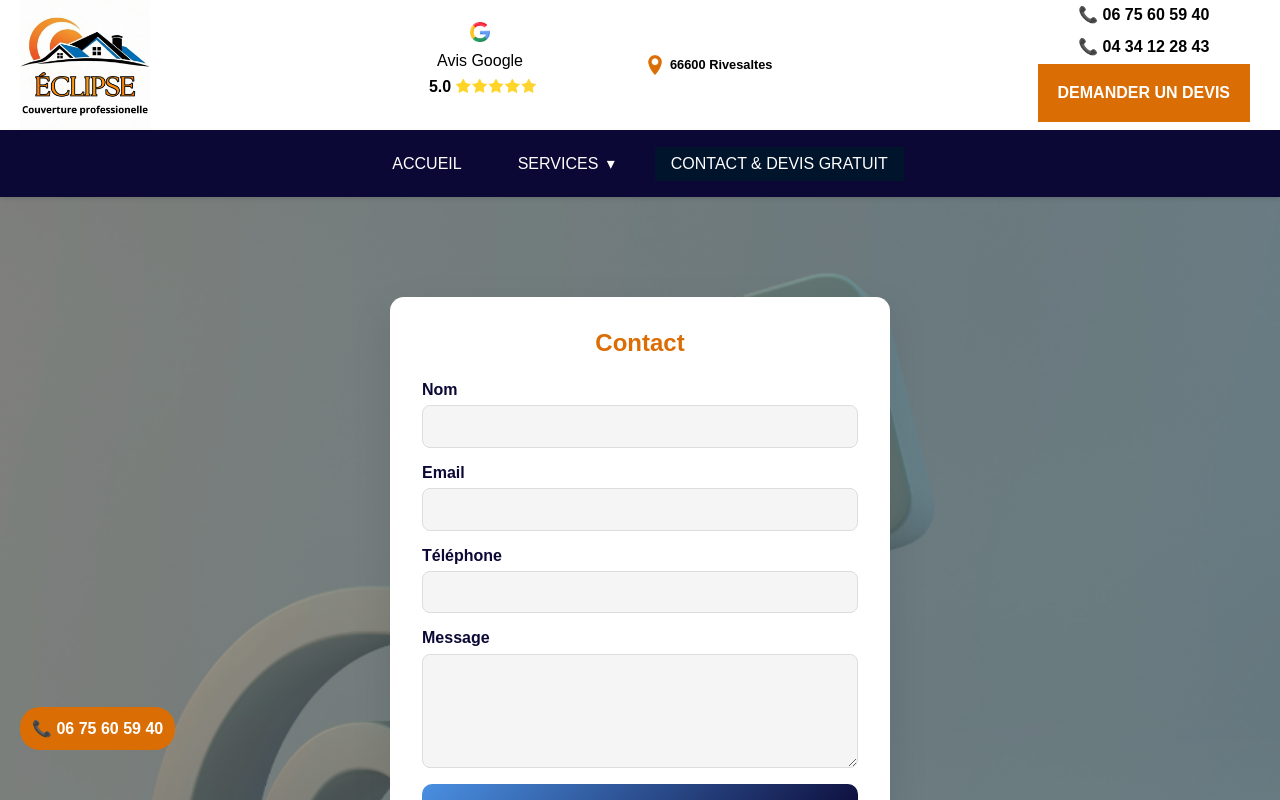
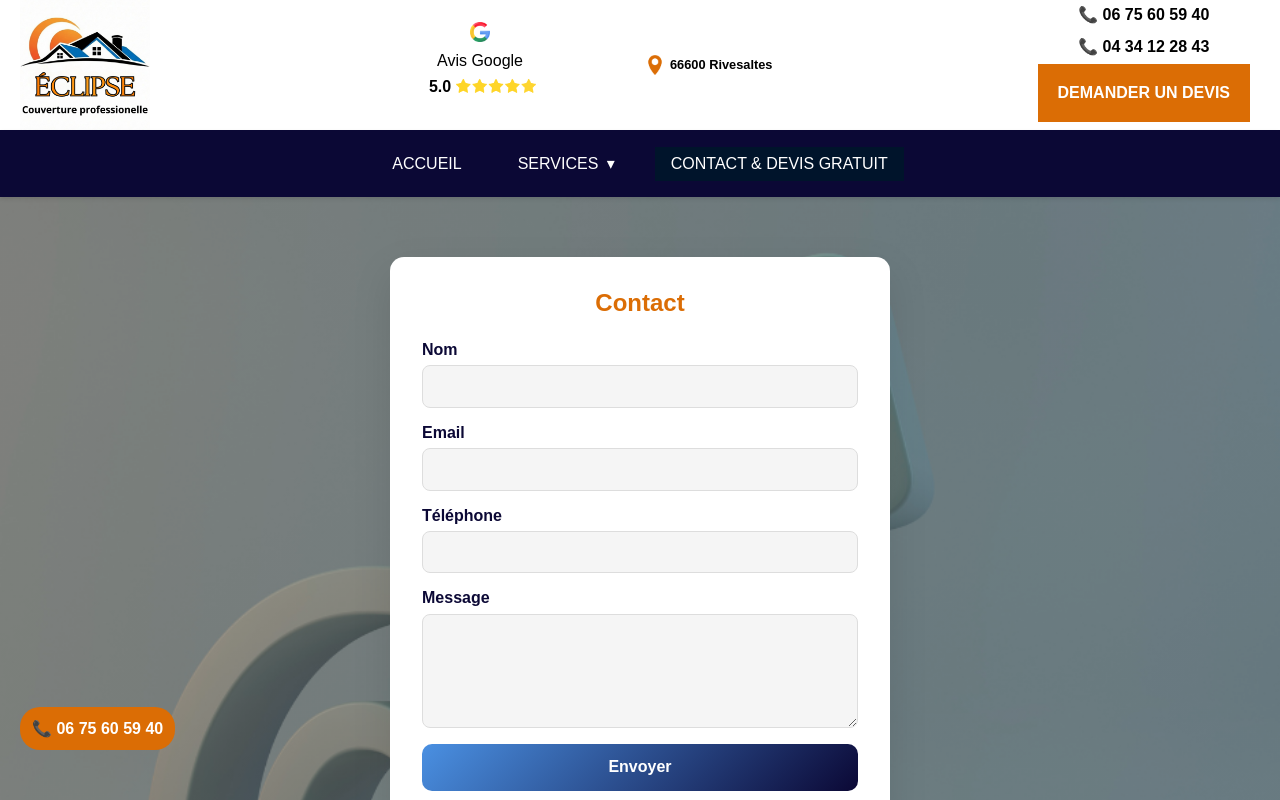
Before and after one commit to AdrienW86/eclipse, a Next.js app: page /contact in a window 1280 px wide. Shown: the top 800 px of the page. Built offline with nearby package versions, Linux system fonts and the light colour scheme.

Commit message:
mise en ligne

```diff
--- a/app/contact/page.js
+++ b/app/contact/page.js
@@ -5,8 +5,12 @@ import styles from "./page.module.css";
 
 export default function Page() {
   return (
-    <main className={styles.page} id="contact-form">
-      <Form />
+    <main className={styles.page}>
+      {/* 👇 Ancre ici */}
+      <div >
+        <Form />
+      </div>
+
       <Maps />
     </main>
   );
--- a/app/contact/page.module.css
+++ b/app/contact/page.module.css
@@ -5,5 +5,10 @@
     url("/contact.png");
   background-size: cover;
   background-position: center;
-  padding-top: 100px;
+  padding-top: 60px;
 }
+
+#form {
+  scroll-margin-top: 100px;
+  background-color: blue; /* mettre la hauteur de ton header */
+}
--- a/app/globals.css
+++ b/app/globals.css
@@ -8,6 +8,10 @@
     --background: #0b0835;
     --foreground: #ededed;
   }
+}
+
+html {
+  scroll-behavior: smooth;
 }
 
 html,
--- a/components/Menu/Menu.jsx
+++ b/components/Menu/Menu.jsx
@@ -41,12 +41,12 @@ export default function Menu() {
               </div>
             )}
           </div>
-            <Link
-              href="/contact#contact-form"
+            <a
+              href="/contact#form"
               className={`${styles.link} ${pathname === "/contact" ? styles.active : ""}`}
             >
             Contact & Devis gratuit
-          </Link>
+          </a>
         </nav>
 
         {/* Hamburger mobile */}
```
